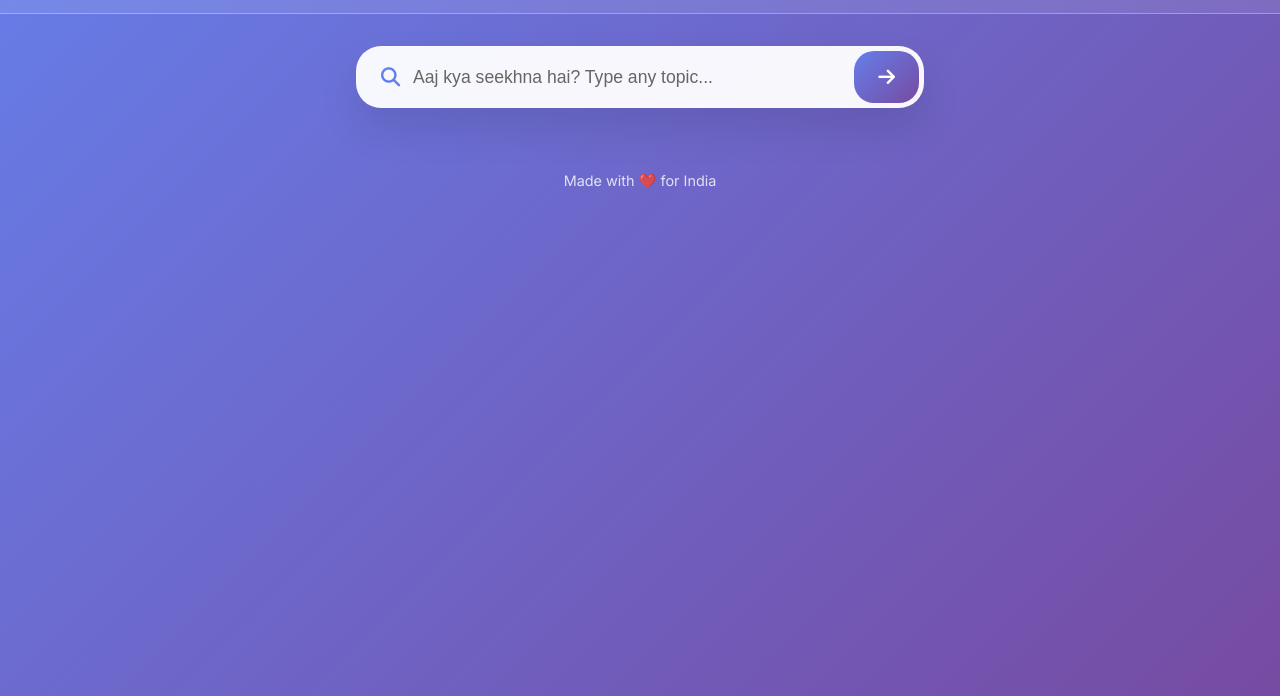
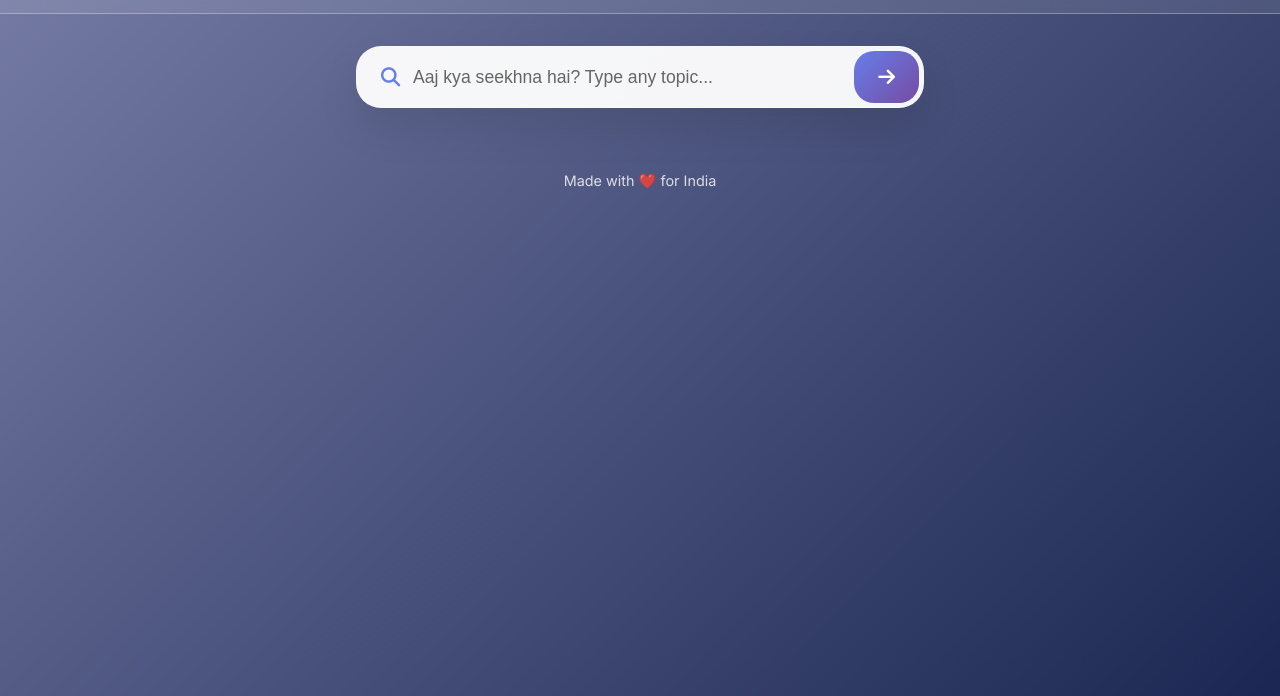
Before and after one commit to webguno/solvey, a plain HTML site: page index.html in a window 1280 px wide. Shown: the part 104-800 px from the top of the page. Drawn offline with Linux system fonts and the light colour scheme.

Commit message:
Update index.html

```diff
--- a/index.html
+++ b/index.html
@@ -25,7 +25,7 @@
     /* Light mode colors */
     --bg-primary: #ffffff;
     --bg-secondary: #f8f9fa;
-    --bg-gradient: linear-gradient(135deg, #667eea 0%, #764ba2 100%);
+  --bg-gradient: linear-gradient(135deg, #787ea7 0%, #1b2752 100%);
     --text-primary: #333333;
     --text-secondary: #666666;
     --text-light: rgba(255, 255, 255, 0.8);
```
